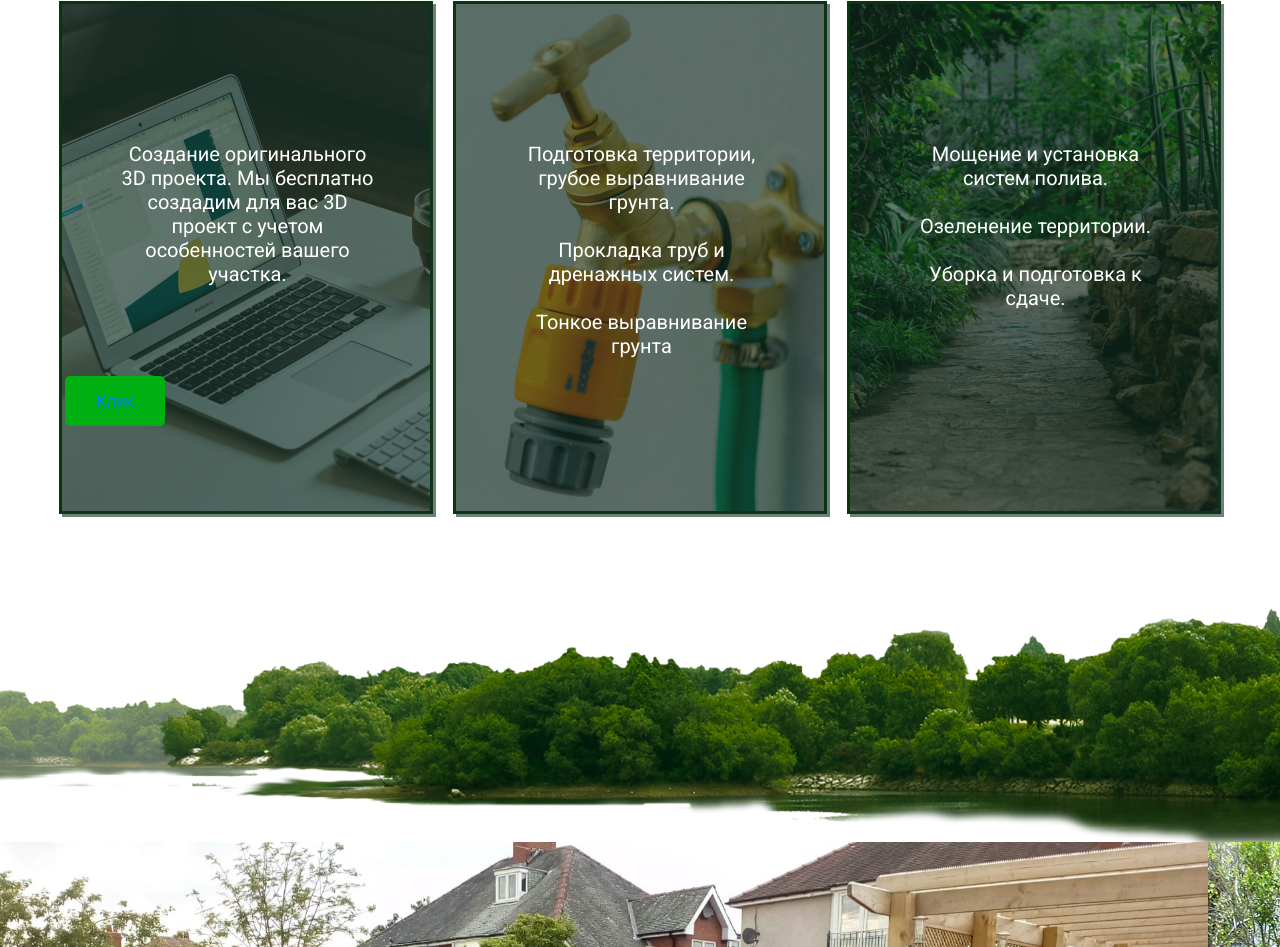
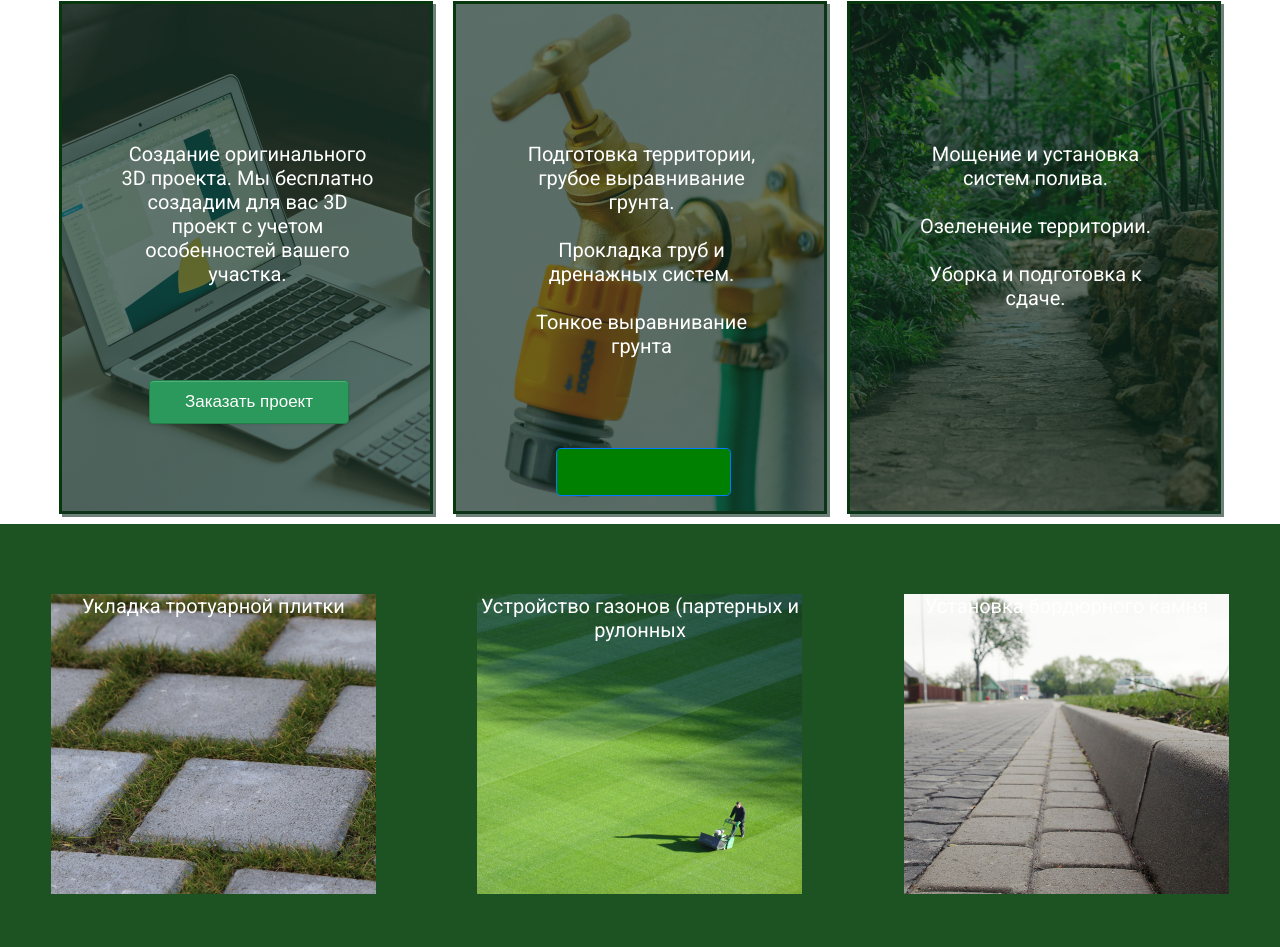
Before and after one commit to PhantomFlex/Oasis, a website: page public/index.html in a window 1280 px wide. Shown: the part 1853-2800 px from the top of the page. Drawn offline with nearby package versions, Linux system fonts and the light colour scheme.

Commit message:
UPDATE INDEX HTML

```diff
--- a/public/css/main.css
+++ b/public/css/main.css
@@ -1,5 +1,6 @@
 .image {
   background-image: url("../images/zaz12.png");
+  background-repeat: no-repeat;
   width: auto;
   height: 867px;
 }
@@ -26,7 +27,7 @@ padding-left: 95px;
 }
 .image1{
   background-image: url("../images/zaz13.png");
-  width: 100% !important;
+  width: 100% ;
   height: 772px;
   padding-top: 125px;
 }
@@ -76,14 +77,36 @@ color: #1D5222;
   text-align: center;
   color: #FFFFFF;
 }
-.button{
-    background: url("../images/button.png") no-repeat bottom;
-    width: 100px;
-    height: 50px;
-    border-radius: 5px;
-    text-underline: none;
-    border: none;
+a.green{
+border-radius: 4px;
+-webkit-box-shadow: inset 0 1px 0 rgba(255, 255, 255, 0.2), 0 1px 2px rgba(0, 0, 0, 0.08);
+-moz-box-shadow: inset 0 1px 0 rgba(255, 255, 255, 0.2), 0 1px 2px rgba(0, 0, 0, 0.08);
+box-shadow: inset 0 1px 0 rgba(255, 255, 255, 0.2), 0 1px 2px rgba(0, 0, 0, 0.08);
+color: #fff;
+display:block;
+width:200px;
+text-align: center;
+font-family: Arial, Helvetica, sans-serif;
+font-size: 17px;
+padding: 8px 16px;
+margin: 20px auto;
+text-decoration: none;
+text-shadow: 0 1px 1px rgba(0, 0, 0, 0.075);
+-webkit-transition: background-color 0.1s linear;
+-moz-transition: background-color 0.1s linear;
+-o-transition: background-color 0.1s linear;
+transition: background-color 0.1s linear;
 }
+a.green {
+background-color: rgb( 43, 153, 91 );
+border: 1px solid rgb( 33, 126, 74 );
+}
+
+a.green:hover {
+background-color: rgb( 75, 183, 141 );
+}
+
+
 .flex2{
   background-image: url("../images/flex2.png");
   width: 374px;
@@ -124,12 +147,91 @@ padding-bottom: 74px;
   text-align: center;
   color: #FFFFFF;
 }
+.present1{
+  background: #1D5222;
+  width: auto;
+  height: 500px;
+  opacity: 1;
+
+}
+.flex-container{
+display: flex;
+justify-content: center;
+justify-content: space-around;
+align-items: center;
+}
+.present2{
+  background: #1D5222;
+  width: auto;
+  height: 400px;
+  opacity: 1;
+}
+.flexcontext{
+  font-family: Roboto;
+  font-style: normal;
+  font-weight: normal;
+  font-size: 20px;
+  line-height: normal;
+  text-align: center;
+  color: #FFFFFF;
+
+}
+
+
+.picin1{
+  background-image: url("../images/present1.png") ;
+  height:300px;
+  width: 325px;
+margin-top: 70px;
+
+}
+.picin2{
+  background-image: url("../images/present2.png") ;
+  height: 300px;
+  width: 325px;
+margin-top: 70px;
+
+}
+.picin3{
+  background-image: url("../images/present3.png") ;
+  height: 300px;
+  width: 325px;
+margin-top: 70px;
+}
+.picin4{
+  background-image: url("../images/present4.png") ;
+  height: 300px;
+  width: 325px;
+
+}
+.picin5{
+  background-image: url("../images/present5.png") ;
+  height: 300px;
+  width: 325px;
+
+}
+.picin6{
+  background-image: url("../images/present6.png") ;
+  height: 300px;
+  width: 325px;
+
+}
+
 .forest{
   background-image: url("../images/forest.png");
   height: 318px;
   weight:200px;
 }
-p {
+.carousel{
+  margin: 0 auto;
+  height: 681px;
+  width: 1021px;
+}
+.btn.btn-primary.btn-lg{
+  color: green;
+ background: green;
+}
+.p {
     color: #1D5222;
     font-size: 20px;
 }
--- a/public/index.html
+++ b/public/index.html
@@ -46,13 +46,15 @@
 
             <p class="flex1text1">Создание оригинального 3D проекта. Мы бесплатно создадим для вас 3D проект с
                 учетом особенностей вашего участка.</p>
-            <button class="button"><a href="https://ya.ru">Клик</a></button>
+                <a href="https://yandex.ru/" class="green">Заказать проект</a>
+
         </div>
     </div>
     <div class="flex2">
         <div class="backfon"><p class="flex1text2">Подготовка территории, грубое выравнивание грунта.<br><br> Прокладка
             труб
-            и дренажных систем.<br><br> Тонкое выравнивание грунта</p></div>
+            и дренажных систем.<br><br> Тонкое выравнивание грунта</p><div class="text-center"><a href="https://yandex.ru/"><button type="button" class="btn btn-primary btn-lg">сука блядская</button></a></div></div>
+
     </div>
     <div class="flex3">
         <div class="backfon"><p class="flex1text3">Мощение и установка систем полива.<br><br> Озеленение территории.<br><br>
@@ -60,10 +62,30 @@
     </div>
 
 </div>
+
+  <div class="present1">
+    <div class="flex-container">
+      <div class="picin1"><p class="flexcontext">Укладка тротуарной плитки</p></div>
+      <div class="picin2"><p class="flexcontext">Устройство газонов (партерных и рулонных</p></div>
+      <div class="picin3"><p class="flexcontext">Установка бордюрного камня</p></div>
+    </div>
+  </div>
+
+  <div class="present2">
+    <div class="flex-container">
+      <div class="picin4"><p class="flexcontext">Посадка деревьев и кустарников</p></div>
+      <div class="picin5"><p class="flexcontext">Устройство дренажной системы</p></div>
+      <div class="picin6"><p class="flexcontext">Устройство набивного покрытия</p></div>
+  </div>
+</div>
+
+
+
 <div class="forest"></div>
 
 
-<div id="carouselExampleControls" class="carousel slide" data-ride="carousel">
+
+<div class="carousel" id="carouselExampleControls" class="carousel slide" data-ride="carousel">
     <div class="carousel-inner">
         <div class="carousel-item active">
             <img src="./images/carusel/img1.jpg" class="d-block w-100" alt="">
@@ -84,8 +106,7 @@
         <span class="sr-only">Next</span>
     </a>
 </div>
-<button type="button" class="btn btn-primary btn-lg">Большая кнопка</button>
-<button type="button" class="btn btn-secondary btn-lg">Большая кнопка</button>
+
 
 <div class="nenada">
 
```
Also changed, not shown: public/images/present1.png (added), public/images/present2.png (added), public/images/present3.png (added), public/images/present4.png (added), public/images/present5.png (added), public/images/present6.png (added).
